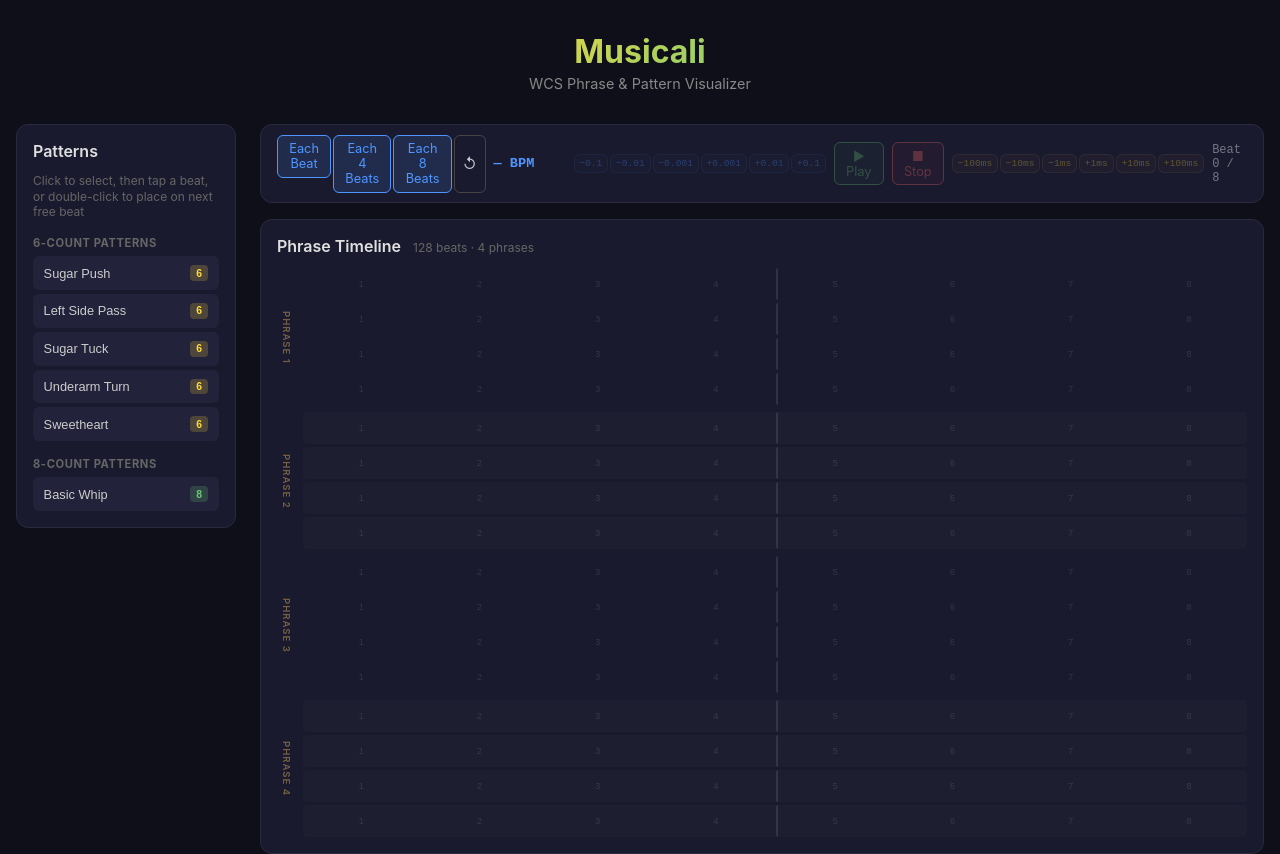
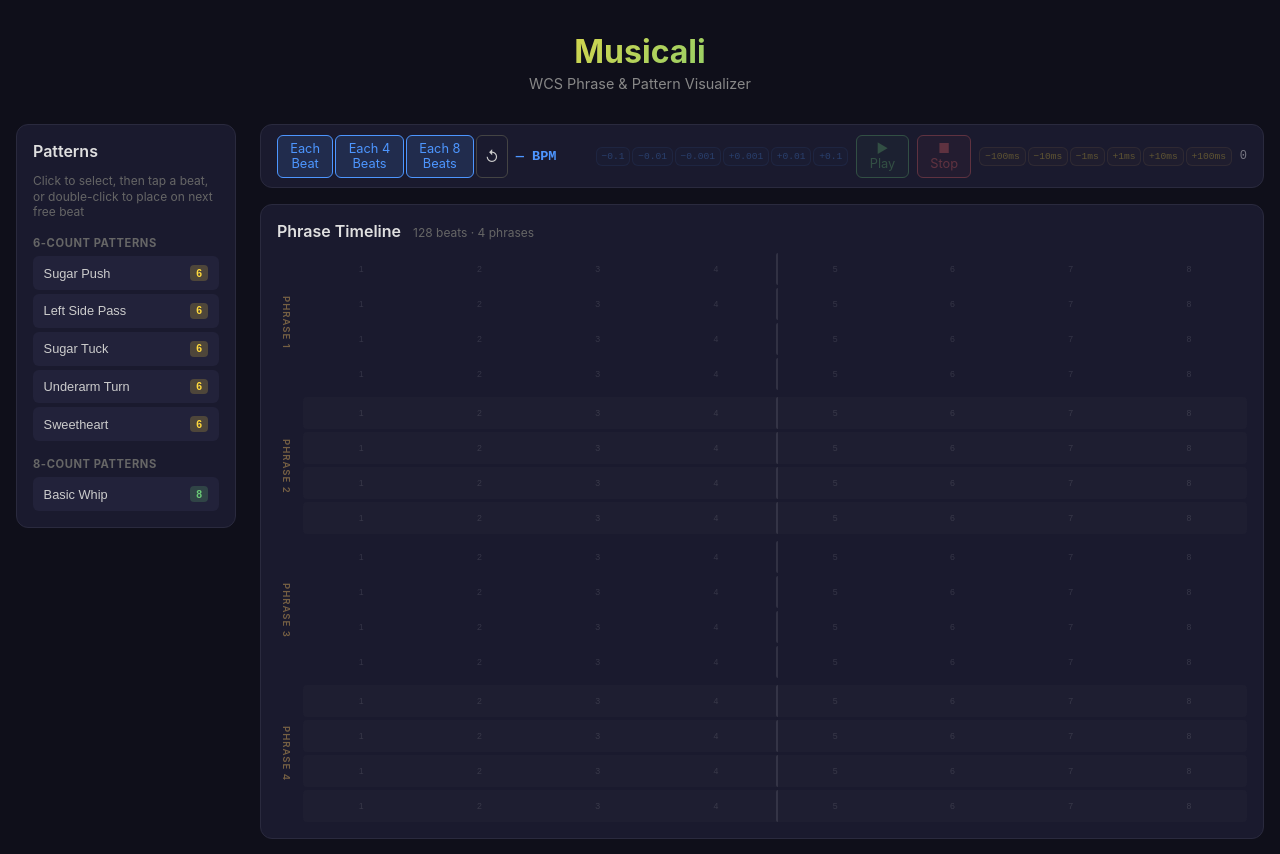
Before and after one commit to michaelkebe/musicali, a React (Vite) app in the folder frontend/: page / in a window 1280 px wide. Shown: the top 854 px of the page. Built offline with nearby package versions, Linux system fonts and the light colour scheme; the HTML template or start-up script is replaced by a standard one.

Commit message:
beat display: just the number 1-8

```diff
--- a/frontend/src/components/PlaybackBar.tsx
+++ b/frontend/src/components/PlaybackBar.tsx
@@ -28,7 +28,7 @@ export default function PlaybackBar({ bpm, isPlaying, currentBeat, onBpmChange,
       <NudgeButtons onNudge={onNudge} disabled={!isPlaying} />
 
       <span className="beat-display">
-        Beat {((currentBeat - 1) % 8) + 1} / 8
+        {((currentBeat - 1) % 8) + 1}
       </span>
     </div>
   )
```
